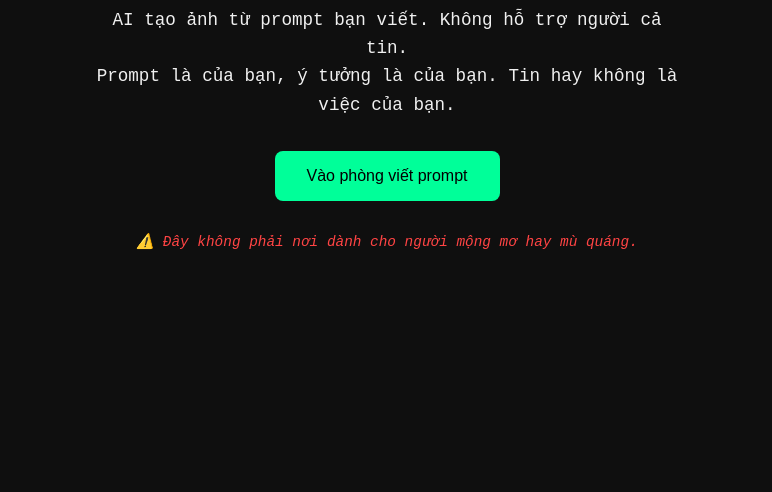
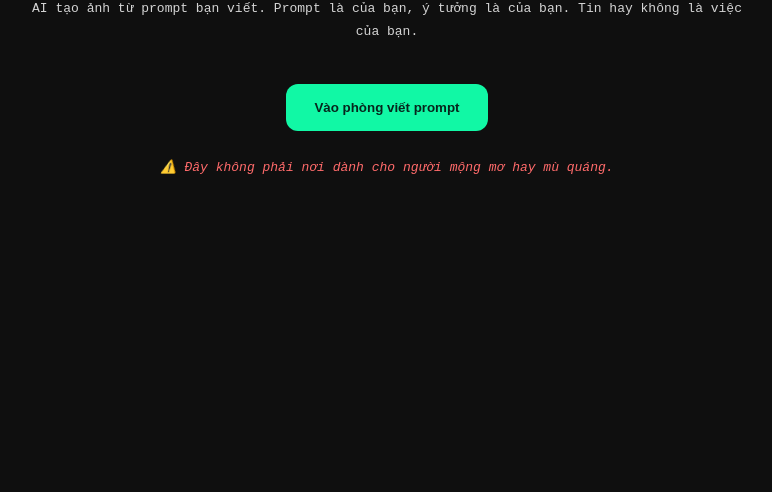
Before and after one commit to sontung-pixel/spintrix, a plain HTML site: page index.html in a window 1280 px wide. Shown: the part 356-848 px from the top of the page, without its empty margins (253-1025 px from the left). After the commit the page ends 800 px from the top, so only its background shows below. Drawn offline with Linux system fonts and the light colour scheme.

Commit message:
Update index.html

```diff
--- a/index.html
+++ b/index.html
@@ -1,74 +1,48 @@
 <!DOCTYPE html>
 <html lang="vi">
 <head>
-  <meta charset="UTF-8">
+  <meta charset="UTF-8" />
+  <meta name="viewport" content="width=device-width, initial-scale=1.0"/>
   <title>SPINTRIX| Prompt là dối trá</title>
-  <meta name="viewport" content="width=device-width, initial-scale=1.0">
   <style>
-    body {
-      background-color: #0f0f0f;
-      color: #f0f0f0;
-      font-family: 'Courier New', monospace;
-      display: flex;
-      flex-direction: column;
-      align-items: center;
-      justify-content: center;
-      height: 100vh;
-      text-align: center;
-      padding: 1rem;
-    }
-
-    h1 {
-      font-size: 3rem;
-      color: #00ff99;
-      margin-bottom: 1rem;
-    }
-
-    p {
-      max-width: 600px;
-      margin-bottom: 2rem;
-      font-size: 1.1rem;
-      line-height: 1.6;
-    }
-
-    .btn {
-      padding: 1rem 2rem;
-      font-size: 1rem;
-      background-color: #00ff99;
-      color: #000;
-      border: none;
-      border-radius: 8px;
-      cursor: pointer;
-      transition: 0.2s ease-in-out;
-    }
-
-    .btn:hover {
-      background-color: #00cc88;
-    }
-
-    .warning {
-      color: #ff4444;
-      margin-top: 2rem;
-      font-style: italic;
-      font-size: 0.9rem;
-    }
+    body{margin:0;background:#0f0f0f;color:#eaeaea;font-family:monospace;display:flex;min-height:100vh}
+    .wrap{margin:auto;text-align:center;max-width:720px;padding:32px}
+    h1{color:#11f8a5;font-size:64px;letter-spacing:2px;margin:0 0 12px}
+    p{opacity:.9;line-height:1.7}
+    .btn{display:inline-block;margin-top:28px;padding:16px 28px;border-radius:12px;background:#11f8a5;color:#07261d;
+         border:0;cursor:pointer;font-weight:700}
+    .note{margin-top:28px;color:#ff6b6b;font-style:italic}
   </style>
 </head>
 <body>
-
-  <h1>SPINTRIX</h1>
-  <p>
-    AI tạo ảnh từ prompt bạn viết. Không hỗ trợ người cả tin.<br>
-    Prompt là của bạn, ý tưởng là của bạn. Tin hay không là việc của bạn.
-  </p>
-
-  <button class="btn" onclick="window.location.href='newtoday.html'">
-    Vào phòng viết prompt
-  </button>
-
-  <div class="warning">
-    ⚠️ Đây không phải nơi dành cho người mộng mơ hay mù quáng.
+  <div class="wrap">
+    <h1>SPINTRIX</h1>
+    <p>AI tạo ảnh từ prompt bạn viết. Prompt là của bạn, ý tưởng là của bạn. Tin hay không là việc của bạn.</p>
+    <button class="btn" id="enterBtn">Vào phòng viết prompt</button>
+    <div class="note">⚠️ Đây không phải nơi dành cho người mộng mơ hay mù quáng.</div>
   </div>
 
+  <script type="module">
+    import { initializeApp } from "https://www.gstatic.com/firebasejs/10.12.2/firebase-app.js";
+    import { getAuth, onAuthStateChanged } from "https://www.gstatic.com/firebasejs/10.12.2/firebase-auth.js";
+
+    const firebaseConfig = {
+      apiKey: "YOUR_API_KEY",
+      authDomain: "YOUR_PROJECT.firebaseapp.com",
+      databaseURL: "https://YOUR_PROJECT-default-rtdb.firebaseio.com",
+      projectId: "YOUR_PROJECT",
+      appId: "YOUR_APP_ID"
+    };
+    const app = initializeApp(firebaseConfig);
+    const auth = getAuth(app);
+
+    document.getElementById('enterBtn').onclick = () => {
+      // Nếu đã đăng nhập → vào trang chính; chưa đăng nhập → sang trang login
+      onAuthStateChanged(auth, (user) => {
+        if (user) window.location.href = "dashboard.html";
+        else window.location.href = "login.html";
+      });
+    };
+  </script>
 </body>
 </html>
```
